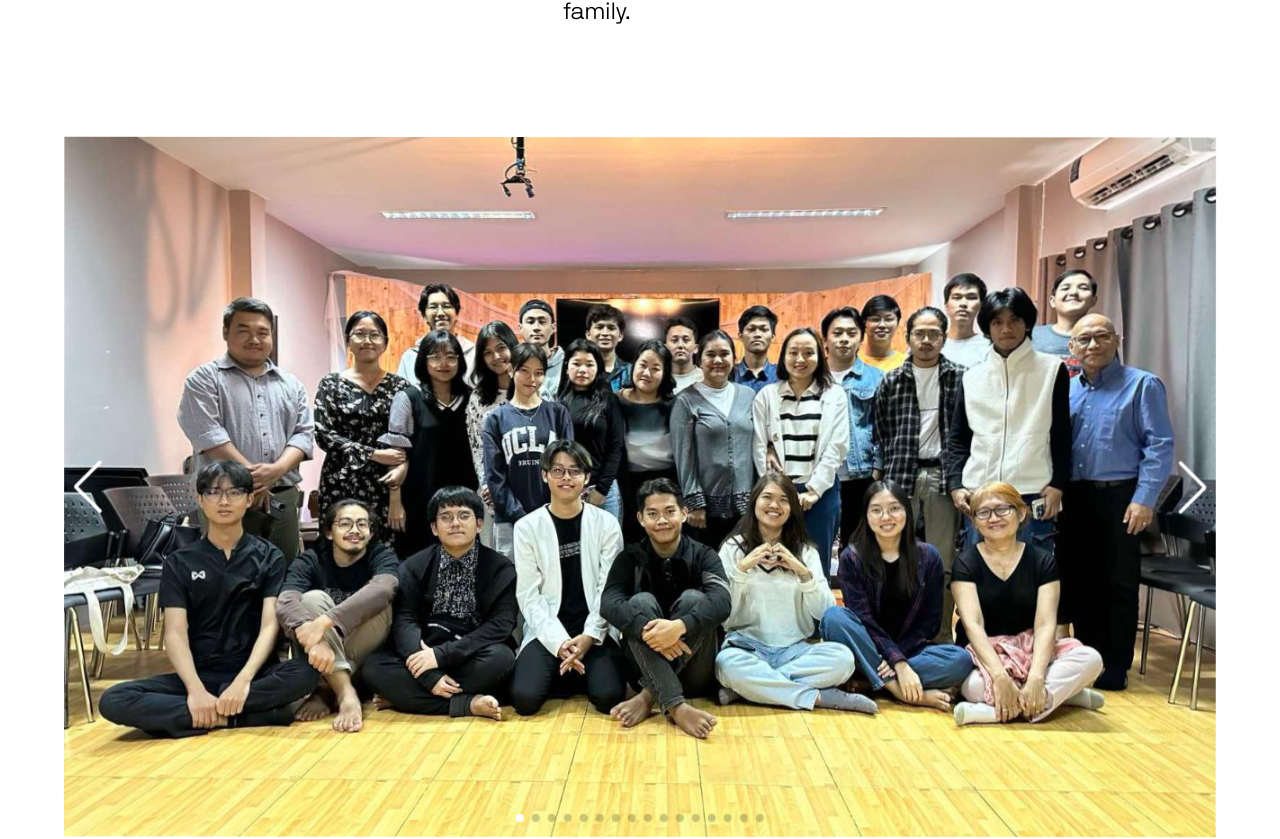
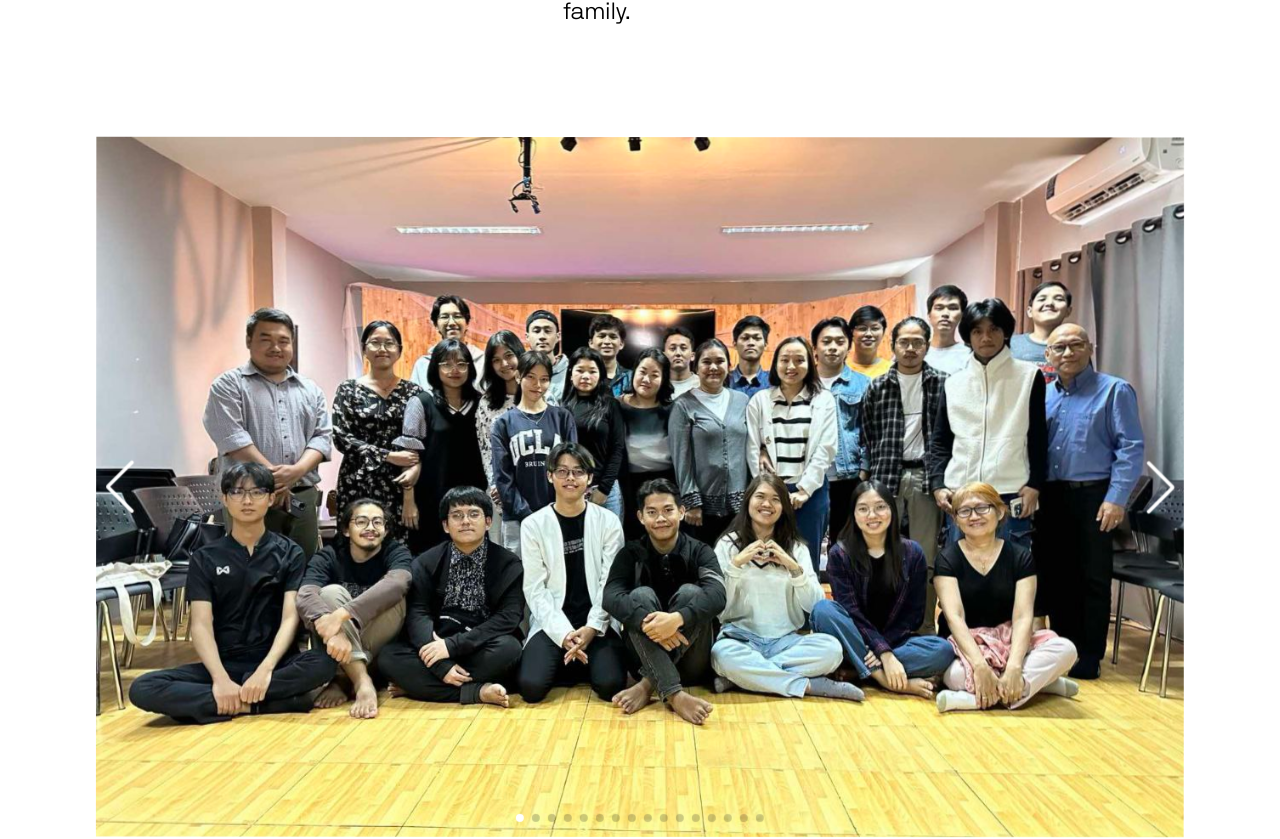
Before and after one commit to Auratha/2F_FELLOWSHIP, a React (Vite) app: page / in a window 1280 px wide. Shown: the part 674-1513 px from the top of the page. Built offline with nearby package versions, Linux system fonts and the light colour scheme.

Commit message:
Update Gallery.jsx
change width of photo

```diff
--- a/src/Components/Gallery.jsx
+++ b/src/Components/Gallery.jsx
@@ -24,7 +24,7 @@ export default function Gallery() {
         navigation={true}
         modules={[Pagination, Navigation]}
         style={{ "--swiper-pagination-color": "#fff" }}
-        className="mySwiper h-[300px] sm:h-[400px] md:h-[500px] lg:h-[700px] w-[90%] mx-auto"
+        className="mySwiper h-[300px] sm:h-[400px] md:h-[500px] lg:h-[700px] w-[85%] mx-auto"
       >
         {[...Array(16)].map((_, index) => {
           return (
```
